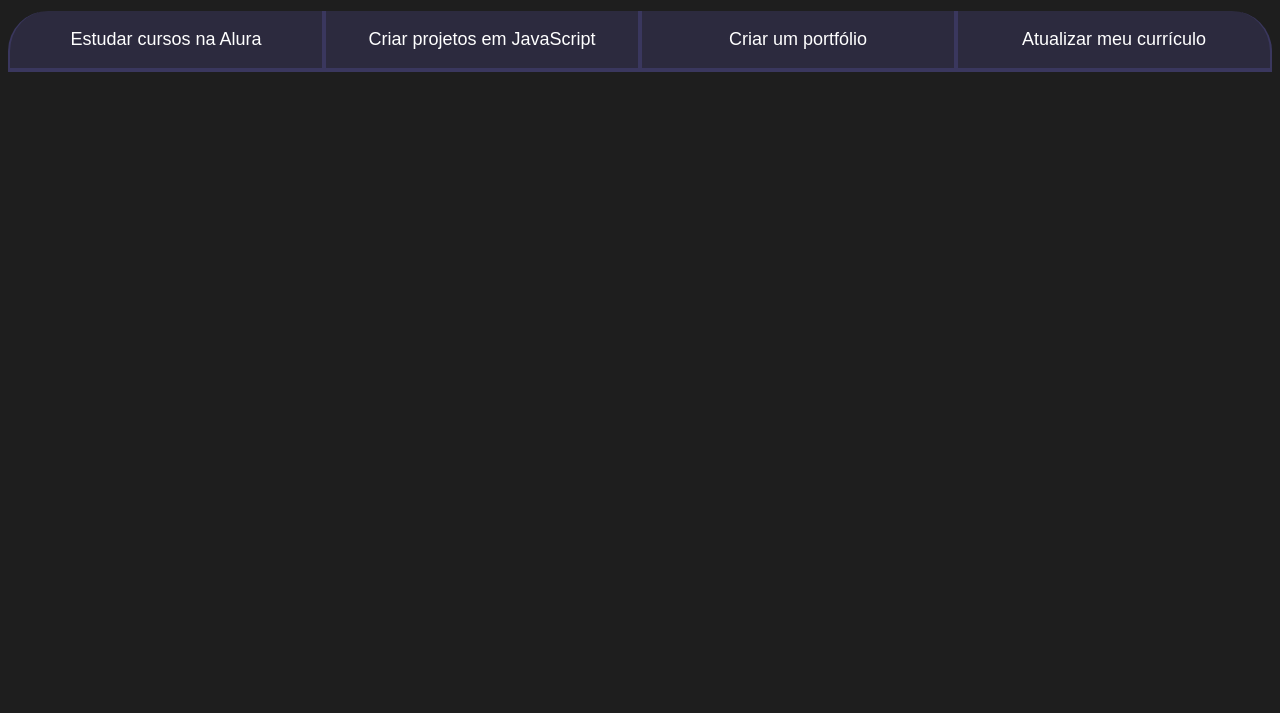
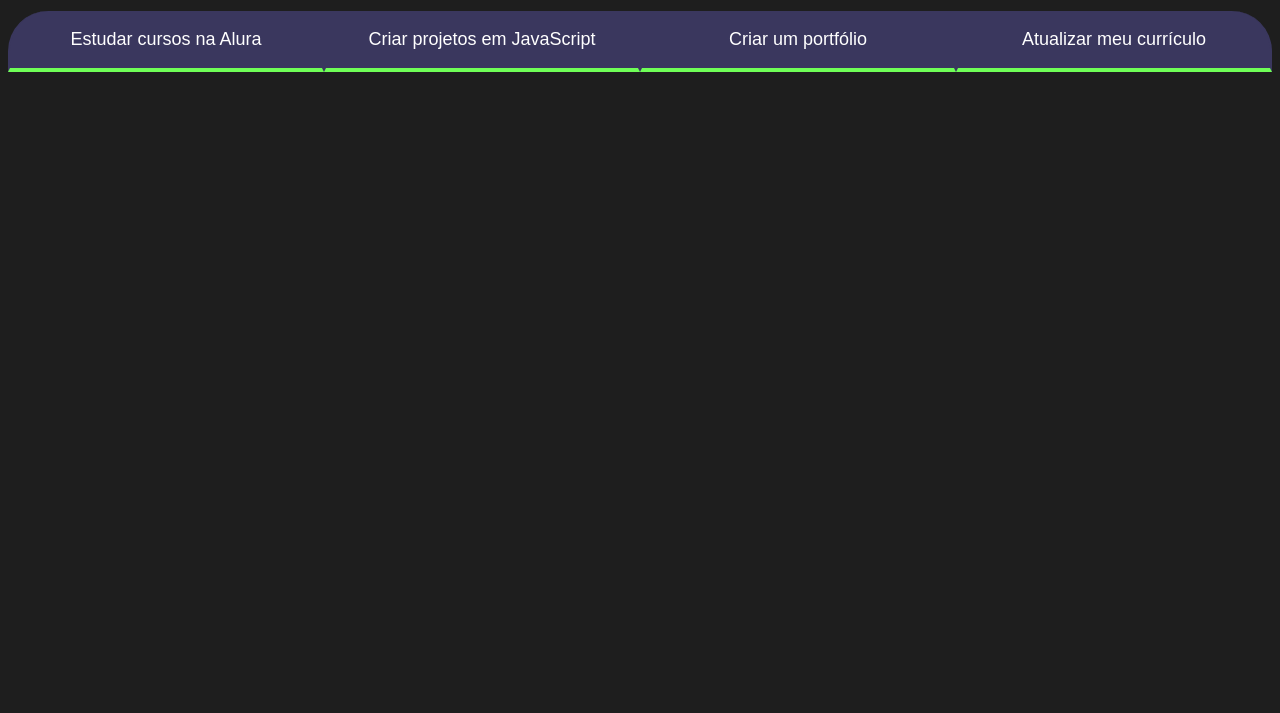
Before and after one commit to MATEMATICA-II-PROGRAMACAO-3C-CAP-2024/quarteto-fantastico-e-nathan, a plain HTML site: page index.html in a window 1280 px wide. Shown: the part 87-800 px from the top of the page. Drawn offline with Linux system fonts and the light colour scheme; a web font is replaced by a local one.

Commit message:
Add files via upload

```diff
--- a/index.html
+++ b/index.html
@@ -10,10 +10,11 @@
     <section class="conteudo-principal"></section>
     <h2 class="titulo-principal">Meus Objetivos do ano<span>_</span></h2>
     <div class="botoes">
-        <button class="botao">Estudar cursos na Alura</button>
-        <button class="botao">Criar projetos em JavaScript</button>
-        <button class="botao">Criar um portfólio</button>
-        <button class="botao">Atualizar meu currículo</button>
+        <button class="botao ativo">Estudar cursos na Alura</button>
+        <button class="botao ativo">Criar projetos em JavaScript</button>
+        <button class="botao ativo">Criar um portfólio</button>
+        <button class="botao ativo">Atualizar meu currículo</button>
     </div>
+    <script src="main.js"></script>
 </body>
 </html>
--- /dev/null
+++ b/main.js
@@ -0,0 +1,2 @@
+const botoes = document.querySelectorAll(".botao");
+console.log(botoes)
--- a/style.css
+++ b/style.css
@@ -64,3 +64,7 @@ body{
     border-radius: 0 40px 0 0;
  }
  }
+ .ativo{
+    background-color: var(--botao-ativo);
+    border-bottom: 4px solid var(--verde);
+    }
```
